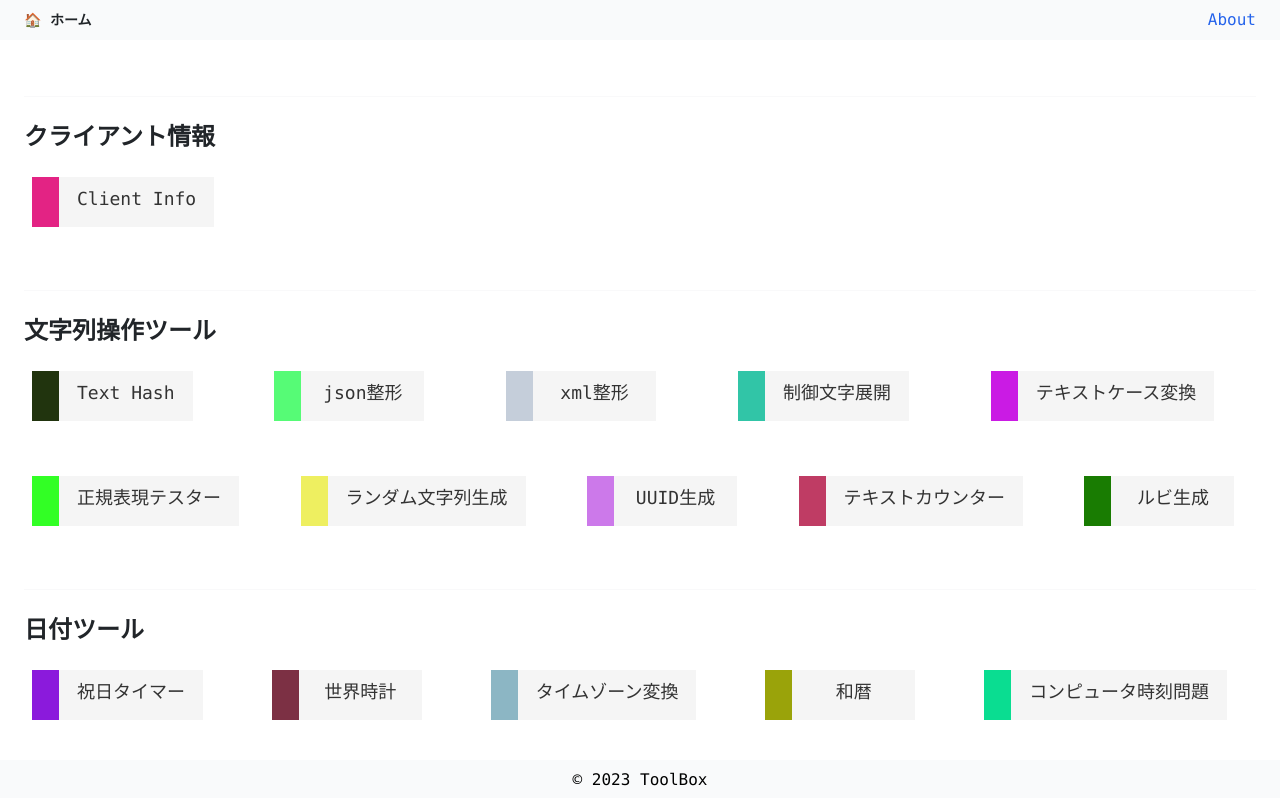
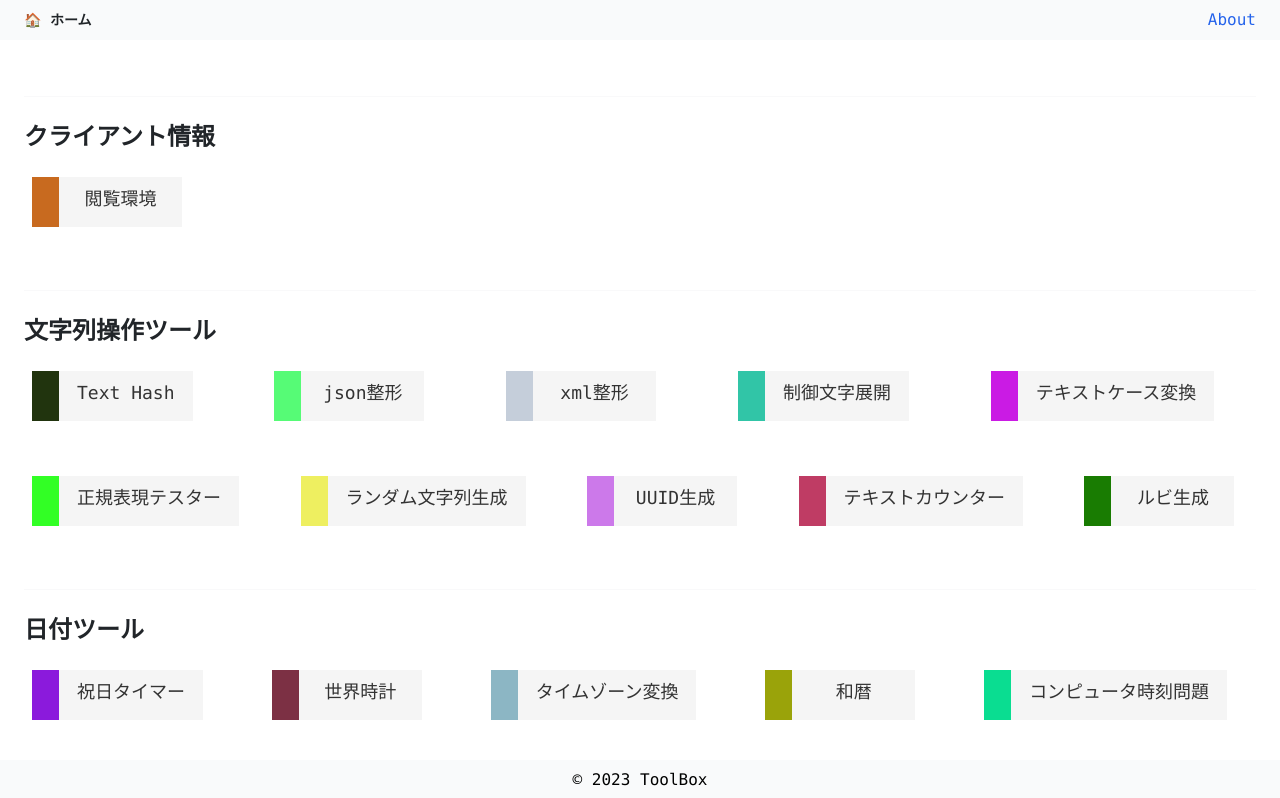
Before and after one commit to foresukecom/toolbox, a Vue app: page / in a window 1280 px wide. Shown: the top 798 px of the page. Built offline with nearby package versions, Linux system fonts and the light colour scheme; no server answers.

Commit message:
fix: クライアント情報を取得する画面のタイトル変更

```diff
--- a/src/router/pageTitles.js
+++ b/src/router/pageTitles.js
@@ -2,7 +2,7 @@
 const pageTitles = {
   home: 'ホーム',
   about: 'About',
-  clientInfo: 'クライアント情報',
+  clientInfo: '閲覧環境',
   textHash: 'テキストハッシュ',
   videoToGif: 'ビデオからGIFへ',
   jsonFormatter: 'JSON整形',
--- a/src/views/HomePage.vue
+++ b/src/views/HomePage.vue
@@ -26,7 +26,7 @@ export default {
           name: 'クライアント情報',
           tiles: [
             {
-              title: 'Client Info',
+              title: '閲覧環境',
               route: 'client-info',
             },
           ],
```
